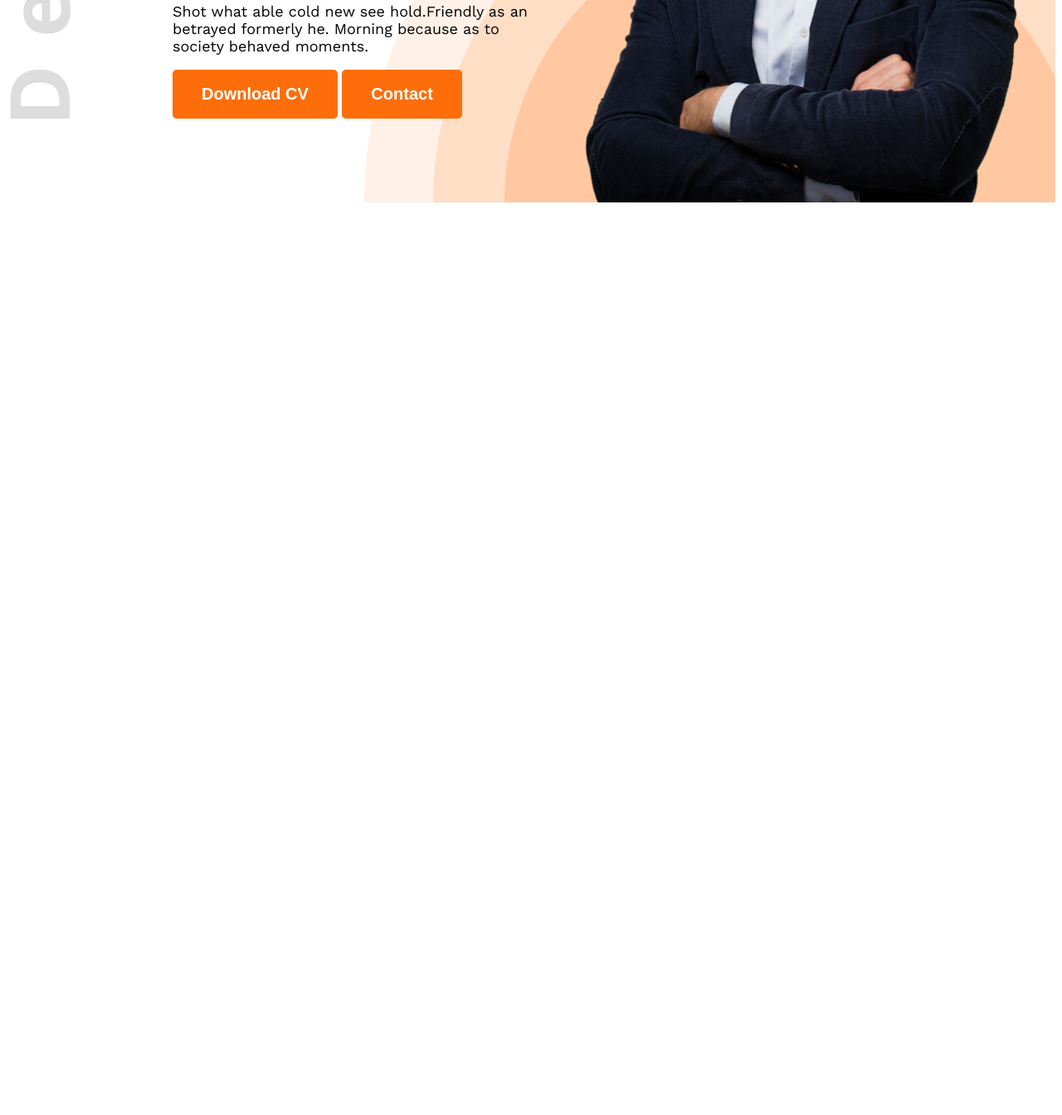
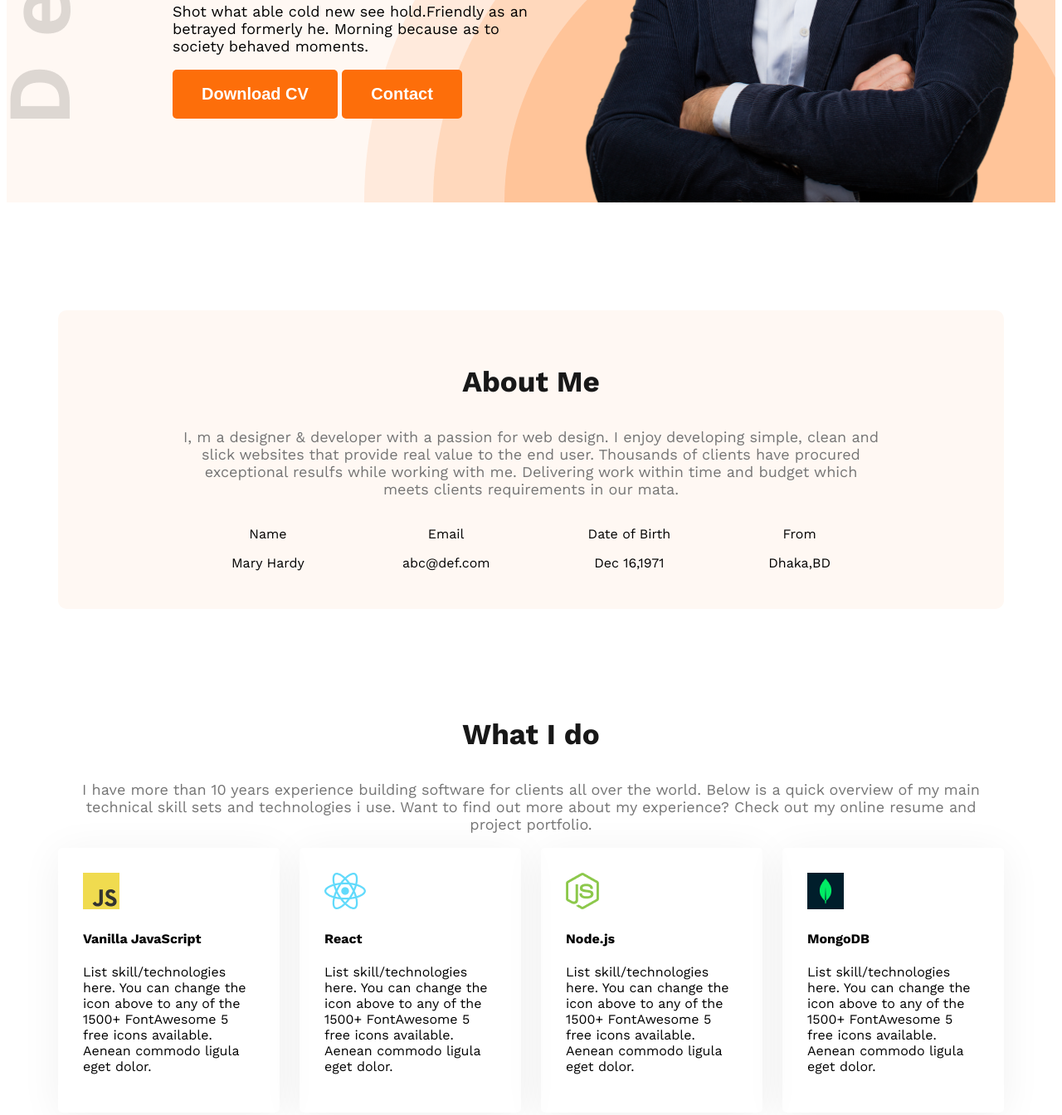
Before and after one commit to sariakhatun/web-dev-portfolio, a plain HTML site: page index.html in a window 1280 px wide. Shown: the part 670-2014 px from the top of the page at 83% size. Before the commit the page ends 922 px from the top, so only its background shows below. Drawn offline with nearby package versions, Linux system fonts and the light colour scheme.

Commit message:
add two section

```diff
--- a/index.html
+++ b/index.html
@@ -10,7 +10,7 @@
     <link href="https://fonts.googleapis.com/css2?family=Open+Sans:ital,wght@0,300..800;1,300..800&family=Work+Sans:ital,wght@0,100..900;1,100..900&display=swap" rel="stylesheet">
 </head>
 <body class="work-sans-normal ">
-    <header class="header">
+    <header class="header secondary-bg">
         <nav >
             <h3 class="nav-title">Ma<span class="text-primary">r</span>y</h3>
             <ul>
@@ -32,7 +32,66 @@
         </div>
     </header>
     <main>
+        <section class="about secondary-bg">
+            <h3 class="section-title">About Me</h3>
+            <p class="section-description">
+                I, m a designer & developer with a passion for web design. I enjoy developing simple, clean and slick websites that provide real value to the end user. Thousands of clients have procured exceptional resulfs while working with me. Delivering work within time and budget which meets clients requirements in our mata.</p>
+                <div class="about-items">
+                    <div class="about-item">
+                        <p class="item-title">Name</p>
+                        <p class="item-description">Mary Hardy</p>
+                    </div>
+                    <div class="about-item">
+                        <p class="item-title">Email</p>
+                        <p class="item-description">abc@def.com</p>
+                    </div>
+                    <div class="about-item">
+                        <p class="item-title">Date of Birth</p>
+                        <p class="item-description">Dec 16,1971</p>
+                    </div>
+                    <div class="about-item">
+                        <p class="item-title">From</p>
+                        <p class="item-description">Dhaka,BD</p>
+                    </div>
 
+                </div>
+        </section>
+        <!-- what i do section start -->
+         <section class="skills">
+            <h3 class="section-title text-center">
+                What I do
+            </h3>
+            <p class="section-description text-center">
+                I have more than 10 years experience building software for clients all over the world. Below is a quick overview of my main technical skill sets and technologies i use. Want to find out more about my experience? Check out my online resume and project portfolio.
+
+            </p>
+            <div class="skills-container">
+                <div class="skill">
+                    <img src="images/icons/js.png" alt="">
+                    <h4 class="skill-title">Vanilla JavaScript
+                        </h4>
+                    <p class="skill-description">List skill/technologies here. You can change the icon above to any of the 1500+ FontAwesome 5 free icons available. Aenean commodo ligula eget dolor.</p>
+                </div>
+                <div class="skill">
+                    <img src="images/icons/react.png" alt="">
+                    <h4 class="skill-title">React
+                        </h4>
+                    <p class="skill-description">List skill/technologies here. You can change the icon above to any of the 1500+ FontAwesome 5 free icons available. Aenean commodo ligula eget dolor.</p>
+                </div>
+                <div class="skill">
+                    <img src="images/icons/nodejs.png" alt="">
+                    <h4 class="skill-title">Node.js
+                        </h4>
+                    <p class="skill-description">List skill/technologies here. You can change the icon above to any of the 1500+ FontAwesome 5 free icons available. Aenean commodo ligula eget dolor.</p>
+                </div>
+                <div class="skill">
+                    <img src="images/icons/mongo.png" alt="">
+                    <h4 class="skill-title">MongoDB
+                       </h4>
+                    <p class="skill-description"> List skill/technologies here. You can change the icon above to any of the 1500+ FontAwesome 5 free icons available. Aenean commodo ligula eget dolor.</p>
+                </div>
+            </div>
+         </section>
     </main>
     <footer>
 
--- a/styles/portfolio.css
+++ b/styles/portfolio.css
@@ -3,6 +3,7 @@
   font-optical-sizing: auto;
   font-style: normal;
 }
+
 /* header */
 .header{
     background-image: url(../images/developer.png), url(../images/header_bg.png);
@@ -73,3 +74,53 @@ nav li a{
 .banner-profile-pic{
     width: 580px;
 }
+/* section */
+.section-title{
+    font-size: 35px;
+    font-weight: bold;
+    color:#181818 ;
+}
+.section-description{
+    font-size: 18px;
+    color: #757575;
+}
+.secondary-bg{
+    background-color: #FFF8F3;
+}
+.text-center{
+    text-align: center;
+}
+/* main styles */
+main{
+    max-width: 1140px;
+    margin: 0 auto;
+
+}
+main section{
+    margin-top: 130px;
+    margin-bottom: 130px;
+}
+/* about styles */
+.about{
+    border-radius: 10px;
+    padding: 30px 150px;
+    text-align: center;
+
+}
+.about-items{
+    display: flex;
+    justify-content: space-around;
+}
+.item-description{
+    font-weight: 600px;
+}
+.skills-container{
+    display: flex;
+    gap: 24px;
+
+}
+.skill{
+    padding: 30px;
+    border-radius: 5px;
+    box-shadow: 0px 6px 50px 0px rgba(0, 0, 0, 0.06);
+}
```
